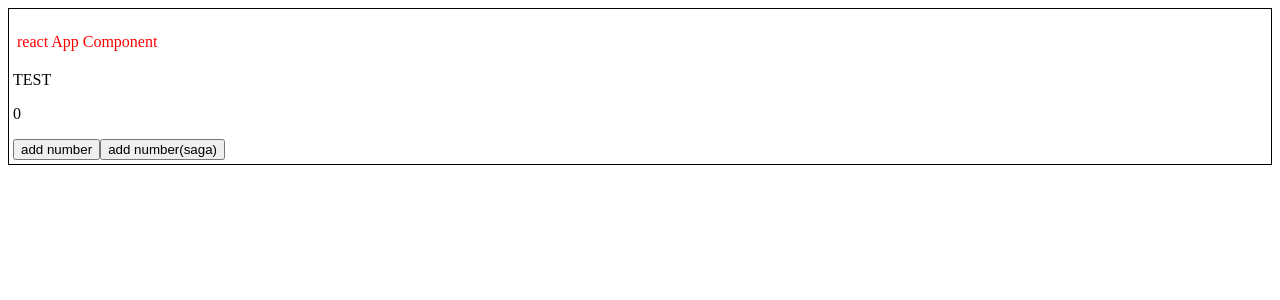
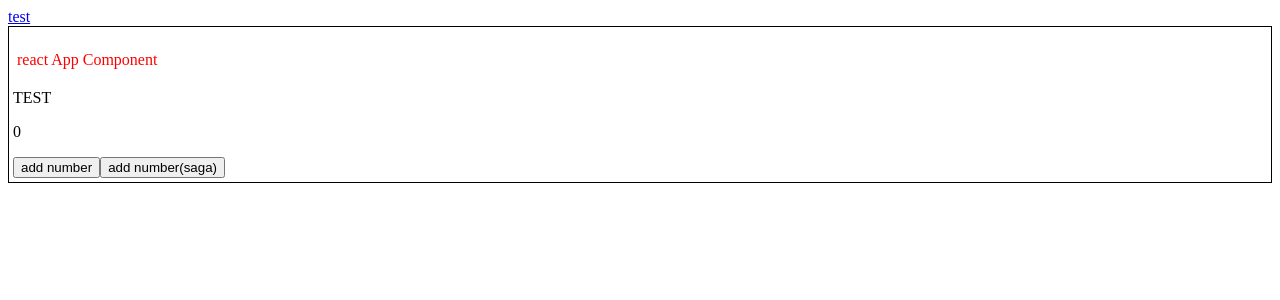
Before and after one commit to katanazero86/react-cart, a React app: page / in a window 1280 px wide. Shown: the top 300 px of the page. Built offline with nearby package versions, Linux system fonts and the light colour scheme.

Commit message:
[feature] react-cart 프로젝트 구성
- react router 구현 및 테스트 코드 작성

```diff
--- a/src/App.js
+++ b/src/App.js
@@ -1,14 +1,25 @@
 import React from 'react';
 
-import AppStyle from './App.scss'
-import Test from "./components/Test";
+import Home from './components/Home';
+import Home2 from './components/Home2';
+import Page404 from "./components/error/Page404";
+
+// router
+import {Switch, Route, Link, Redirect} from 'react-router-dom';
+
 
 function App() {
 
     return (
-        <div className={AppStyle['App-wrap']}>
-            <p className={AppStyle['title']}>react App Component</p>
-            <Test/>
+        <div>
+            <header>
+                <Link to='/test'>test</Link>
+            </header>
+            <Switch>
+                <Route path="/" exact component={Home} />
+                <Route path="/test" component={Home2} />
+                <Route component={Page404}/>
+            </Switch>
         </div>
     )
 }
--- /dev/null
+++ b/src/components/Home.js
@@ -0,0 +1,18 @@
+import React from 'react';
+
+import HomeStyle from './Home.scss'
+import Test from "./Test";
+
+function Home() {
+
+    return (
+        <div>
+            <div className={HomeStyle['App-wrap']}>
+                <p className={HomeStyle['title']}>react App Component</p>
+                <Test/>
+            </div>
+        </div>
+    )
+}
+
+export default Home
--- /dev/null
+++ b/src/components/Home2.js
@@ -0,0 +1,13 @@
+import React from 'react';
+
+
+function Home2() {
+
+    return (
+        <div>
+            라우팅?
+        </div>
+    )
+}
+
+export default Home2
--- /dev/null
+++ b/src/components/error/Page404.js
@@ -0,0 +1,19 @@
+import React from 'react';
+
+function Page404() {
+
+    return (
+        <div>
+            <p>
+                404
+            </p>
+            <p>
+                찾을수 없는 페이지 입니다.<br/>
+                요청하신 페이지가 사라졌거나, 잘못된 경로를 이용하셨습니다 :)
+            </p>
+        </div>
+    )
+
+}
+
+export default Page404
--- a/src/index.js
+++ b/src/index.js
@@ -6,9 +6,13 @@ import '@babel/polyfill';
 
 import App from './App';
 
+// router
+import {BrowserRouter} from 'react-router-dom';
+
 // redux-saga
 import createSagaMiddleware from 'redux-saga';
 import rootSaga from './store/saga/index.js';
+
 const sagaMiddleware = createSagaMiddleware();
 
 // redux
@@ -20,7 +24,9 @@ const store = createStore(rootReducer, applyMiddleware(sagaMiddleware));
 sagaMiddleware.run(rootSaga);
 
 ReactDOM.render(
-    <Provider store={store}>
-        <App/>
-    </Provider>
+    <BrowserRouter>
+        <Provider store={store}>
+            <App/>
+        </Provider>
+    </BrowserRouter>
     , document.getElementById('app'));
--- a/webpack.config.js
+++ b/webpack.config.js
@@ -32,6 +32,14 @@ module.exports = {
             }
         ]
     },
+    devServer: {
+        // proxy: { // proxy URLs to backend development server
+        //     '/api': 'http://localhost:3000'
+        // },
+        // contentBase: path.join(__dirname, 'public'), // boolean | string | array, static file location
+        historyApiFallback: true, // true for index.html upon 404, object for multiple paths
+        hot: true, // hot module replacement. Depends on HotModuleReplacementPlugin
+    },
     plugins: [
         new HtmlWebpackPlugin({
             template: './public/index.html',
```
Also changed, not shown: src/components/Home.scss (renamed from src/App.scss).
